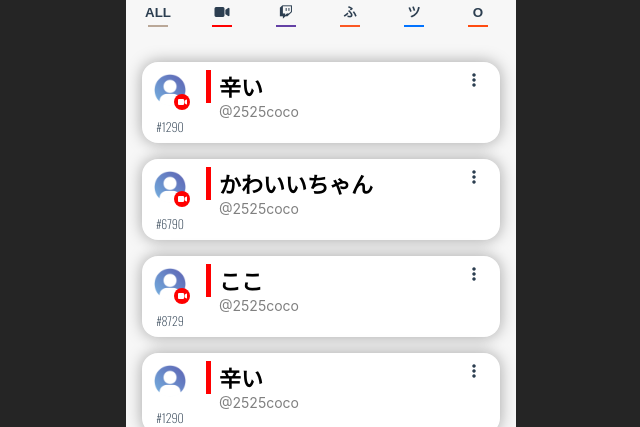
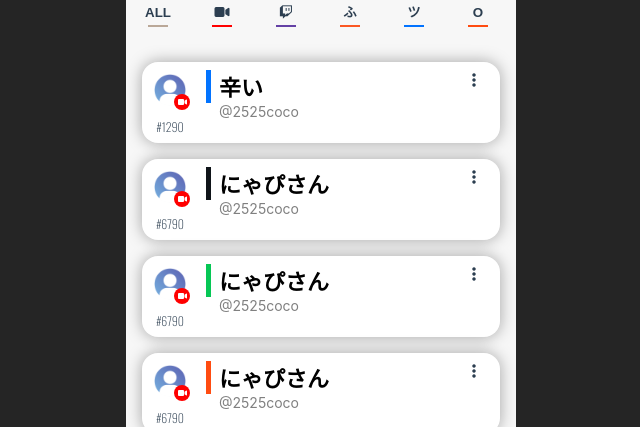
Before and after one commit to simd-float4x4/2525, a Vue app in the folder niconico-researcher/: page / in a window 1280 px wide. Shown: the part 373-800 px from the top of the page, without its empty margins (319-959 px from the left). Built offline with nearby package versions, Linux system fonts and the light colour scheme.

Commit message:
fix: border-leftの色変更対応

```diff
--- a/niconico-researcher/src/App.vue
+++ b/niconico-researcher/src/App.vue
@@ -154,7 +154,47 @@ export default {
                         hasAccount: true,
                         isBroadCasting: true,
                         displayTextContent: '@2525coco',
-                        accountUserName: 'かわいいちゃん',
+                        accountUserName: 'にゃぴさん',
+                        accountURL: 'https://www.twitch.tv/infinity_mkds',
+                        accountIconImageURL: ''
+                    },
+                    {
+                        platformId: Platform.Services.TikTok.serviceId,
+                        platformName: Platform.Services.TikTok.label,
+                        hasAccount: true,
+                        isBroadCasting: false,
+                        displayTextContent: '@2525coco',
+                        accountUserName: 'にゃぴさん',
+                        accountURL: 'https://www.twitch.tv/infinity_mkds',
+                        accountIconImageURL: ''
+                    },
+                    {
+                        platformId: Platform.Services.Instagram.serviceId,
+                        platformName: Platform.Services.Instagram.label,
+                        hasAccount: true,
+                        isBroadCasting: false,
+                        displayTextContent: '@2525coco',
+                        accountUserName: 'にゃぴさん',
+                        accountURL: 'https://www.twitch.tv/infinity_mkds',
+                        accountIconImageURL: ''
+                    },
+                    {
+                        platformId: Platform.Services.LINEOpenChat.serviceId,
+                        platformName: Platform.Services.LINEOpenChat.label,
+                        hasAccount: true,
+                        isBroadCasting: true,
+                        displayTextContent: '@2525coco',
+                        accountUserName: 'にゃぴさん',
+                        accountURL: 'https://www.twitch.tv/infinity_mkds',
+                        accountIconImageURL: ''
+                    },
+                    {
+                        platformId: Platform.Services.Twitter.serviceId,
+                        platformName: Platform.Services.Twitter.label,
+                        hasAccount: true,
+                        isBroadCasting: true,
+                        displayTextContent: '@2525coco',
+                        accountUserName: 'にゃぴさん',
                         accountURL: 'https://www.twitch.tv/infinity_mkds',
                         accountIconImageURL: ''
                     }
--- a/niconico-researcher/src/components/CastCell.vue
+++ b/niconico-researcher/src/components/CastCell.vue
@@ -16,7 +16,7 @@
         </div>
         <div class="cell_user_name_area"
         @click="moveToUserStreamingURL( userData.platform[0].accountURL )">
-            <div class="user_name">{{ userData.platform[0].accountUserName }}</div>
+            <div class="user_name" :style="cellViewBackground(userData.platform[0].platformId)">{{ userData.platform[0].accountUserName }}</div>
             <div class="user_id_label"> {{ userData.platform[0].displayTextContent }} </div>
         </div>
         <div class="cell_config_area"
@@ -29,6 +29,7 @@
 </template>
 
 <script>
+import * as Platform from "/Users/asobu_dev/Desktop/Project/System/niconicoSearcher/niconico-researcher/src/js/enum.js";
 
 export default {
   name: 'CastCell',
@@ -39,6 +40,51 @@ export default {
   methods: {
       moveToUserStreamingURL(url) {
         window.location.href = url;
+      },
+      cellViewBackground(index) {
+          var color = '';
+          switch(index) {
+            case Platform.Services.Twitch.serviceId:
+                color = Platform.Services.Twitch.brandColor;
+                break;
+            case Platform.Services.Whowatch.serviceId:
+                color = Platform.Services.Whowatch.brandColor;
+                break;
+            case Platform.Services.Twitcasting.serviceId:
+                color = Platform.Services.Twitcasting.brandColor;
+                break;
+            case Platform.Services.Twitter.serviceId:
+                color = Platform.Services.Twitter.brandColor;
+                break;
+            case Platform.Services.TikTok.serviceId:
+                color = Platform.Services.TikTok.brandColor;
+                break;
+            case Platform.Services.YouTubeLive.serviceId:
+                color = Platform.Services.YouTubeLive.brandColor;
+                break;
+            case Platform.Services.Instagram.serviceId:
+                color = Platform.Services.Instagram.brandColor;
+                break;
+            case Platform.Services.LINEOpenChat.serviceId:
+                color = Platform.Services.LINEOpenChat.brandColor;
+                break;
+            case Platform.Services.OpenREC.serviceId:
+                color = Platform.Services.OpenREC.brandColor;
+                break;
+            case Platform.Services.All.serviceId:
+                color = Platform.Services.All.brandColor;
+                break;
+            case Platform.Services.NowStreaming.serviceId:
+                color = Platform.Services.NowStreaming.brandColor;
+                break;
+            case Platform.Services.Other.serviceId:
+                color = Platform.Services.Other.brandColor;
+                break;
+          }
+          console.log('color: ', color);
+          return {
+               'border-left' : '5px solid' + color
+          }
       }
   }
 }
@@ -106,7 +152,6 @@ export default {
     font-size: 22px;
     font-weight: bold;
     color: black;
-    border-left: 5px solid red;
     padding-left: 8px;
 }
 
```
